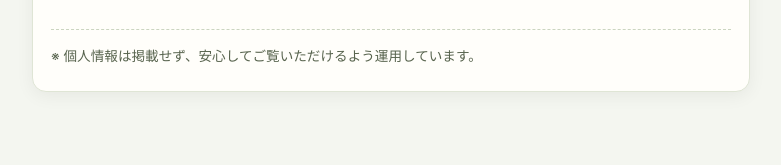
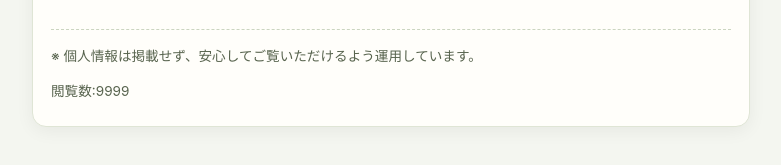
Before and after one commit to Yoshih-Naka/Jijo_kaishi, a plain HTML site: page index.html in a window 1280 px wide. Shown: the part 2398-2563 px from the top of the page, without its empty margins (249-1030 px from the left). Before the commit the page ends 2530 px from the top, so only its background shows below. Drawn offline with Linux system fonts and the light colour scheme.

Commit message:
Update index.html

```diff
--- a/index.html
+++ b/index.html
@@ -147,6 +147,12 @@
     color: #57634d;
     text-align: left;
   }
+  .view-counter {
+    margin-top: 10px;
+    font-size: 0.85rem;
+    color: #57634d;
+    text-align: left;
+  }
 </style>
 </head>
 <body>
@@ -199,6 +205,7 @@
     <div class="footer-note">
       ※ 個人情報は掲載せず、安心してご覧いただけるよう運用しています。
     </div>
+    <div class="view-counter">閲覧数:9999</div>
   </article>
 </body>
 </html>
```
